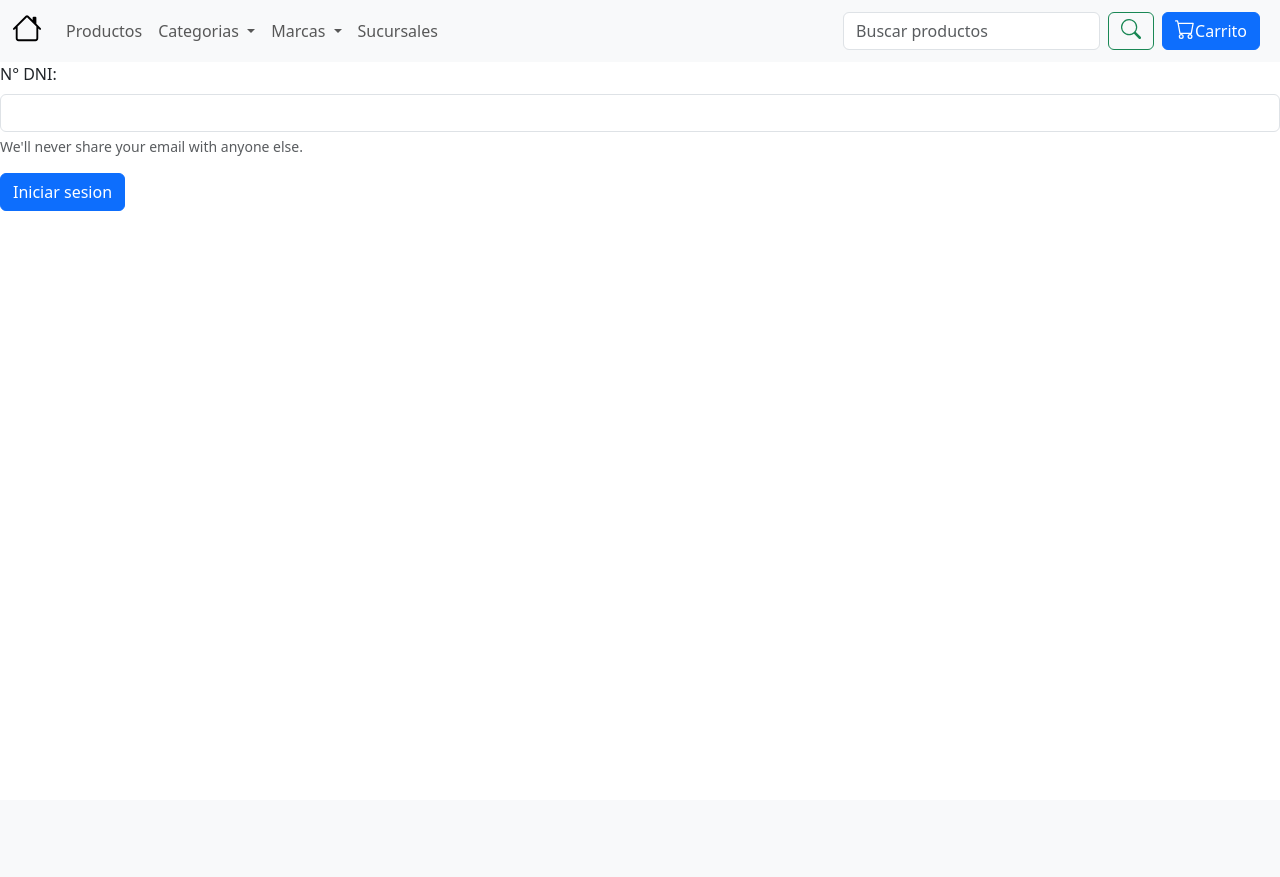
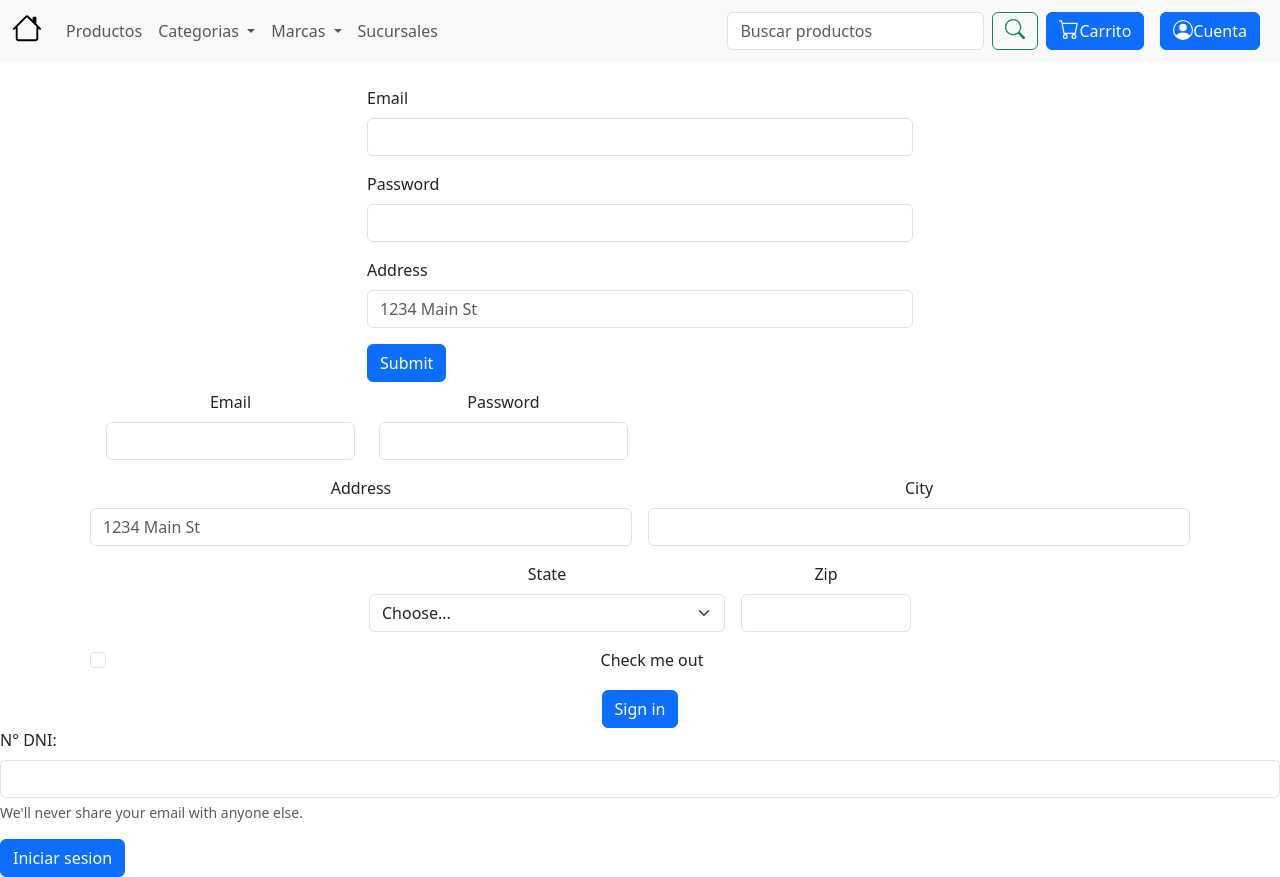
Before and after one commit to comunidad9012/proyecto_programacion_supermercado, a Python web app: template templates/sesion.html in a window 1280 px wide. Before the commit the page ends 211 px from the top, so only its background shows below. Run offline with Jinja, Linux system fonts and the light colour scheme; the template is opened without the code that fills it, so the values that code supplies are empty.

Commit message:
hay que hacer el formulario de registro/inicio

```diff
--- a/templates/layout.html
+++ b/templates/layout.html
@@ -73,6 +73,12 @@
                   <span class="badge text-bg-secondary">{{contador}}</span>
                   {%endif%}
                 </a>
+                <a href="/carrito" class="btn btn-primary mx-2">
+                    <svg xmlns="http://www.w3.org/2000/svg" width="20" height="20" fill="currentColor" class="bi bi-person-circle" viewBox="0 0 16 16" style="vertical-align: -0.2em;">
+                    <path d="M11 6a3 3 0 1 1-6 0 3 3 0 0 1 6 0z"/>
+                        <path fill-rule="evenodd" d="M0 8a8 8 0 1 1 16 0A8 8 0 0 1 0 8zm8-7a7 7 0 0 0-5.468 11.37C3.242 11.226 4.805 10 8 10s4.757 1.225 5.468 2.37A7 7 0 0 0 8 1z"/>
+                    </svg>Cuenta
+                </a>
             </div>
         </div>
     </nav>
--- a/templates/sesion.html
+++ b/templates/sesion.html
@@ -1,6 +1,76 @@
 {% extends './layout.html' %}
 {% block tittle %}probando{% endblock %}
 {% block body %}
+<div class="container mt-4">
+  <div class="row justify-content-center">
+    <div class="col-md-6">
+      <form>
+        <div class="row">
+        <div class="mb-3">
+          <label for="inputEmail" class="form-label">Email</label>
+          <input type="email" class="form-control" id="inputEmail">
+        </div>
+        <div class="mb-3">
+          <label for="inputPassword" class="form-label">Password</label>
+          <input type="password" class="form-control" id="inputPassword">
+        </div>
+      </div>
+        <div class="mb-3">
+          <label for="inputAddress" class="form-label">Address</label>
+          <input type="text" class="form-control" id="inputAddress" placeholder="1234 Main St">
+        </div>
+        <button type="submit" class="btn btn-primary">Submit</button>
+      </form>
+    </div>
+  </div>
+</div>
+
+
+
+<div class="container text-center mt-4">
+  <form class="row g-3 mx-auto d-flex justify-content-center">
+    <div class="row">
+      <div class="col-md-3">
+        <label for="inputEmail4" class="form-label">Email</label>
+        <input type="email" class="form-control" id="inputEmail4">
+      </div>
+      <div class="col-md-3">
+        <label for="inputPassword4" class="form-label">Password</label>
+        <input type="password" class="form-control" id="inputPassword4">
+      </div>
+   </div>
+    <div class="col-6">
+      <label for="inputAddress" class="form-label">Address</label>
+      <input type="text" class="form-control" id="inputAddress" placeholder="1234 Main St">
+    </div>
+    <div class="col-md-6">
+      <label for="inputCity" class="form-label">City</label>
+      <input type="text" class="form-control" id="inputCity">
+    </div>
+    <div class="col-md-4">
+      <label for="inputState" class="form-label">State</label>
+      <select id="inputState" class="form-select">
+        <option selected>Choose...</option>
+        <option>...</option>
+      </select>
+    </div>
+    <div class="col-md-2">
+      <label for="inputZip" class="form-label">Zip</label>
+      <input type="text" class="form-control" id="inputZip">
+    </div>
+    <div class="col-12">
+      <div class="form-check">
+        <input class="form-check-input" type="checkbox" id="gridCheck">
+        <label class="form-check-label" for="gridCheck">
+          Check me out
+        </label>
+      </div>
+    </div>
+    <div class="col-12">
+      <button type="submit" class="btn btn-primary">Sign in</button>
+    </div>
+  </form>
+</div>
 <form action="/validar_inicio" method="GET">
     <div class="mb-3">
       <label for="dni" class="form-label">N° DNI:</label>
```
Also changed, not shown: app.py (+14 -9 lines).
